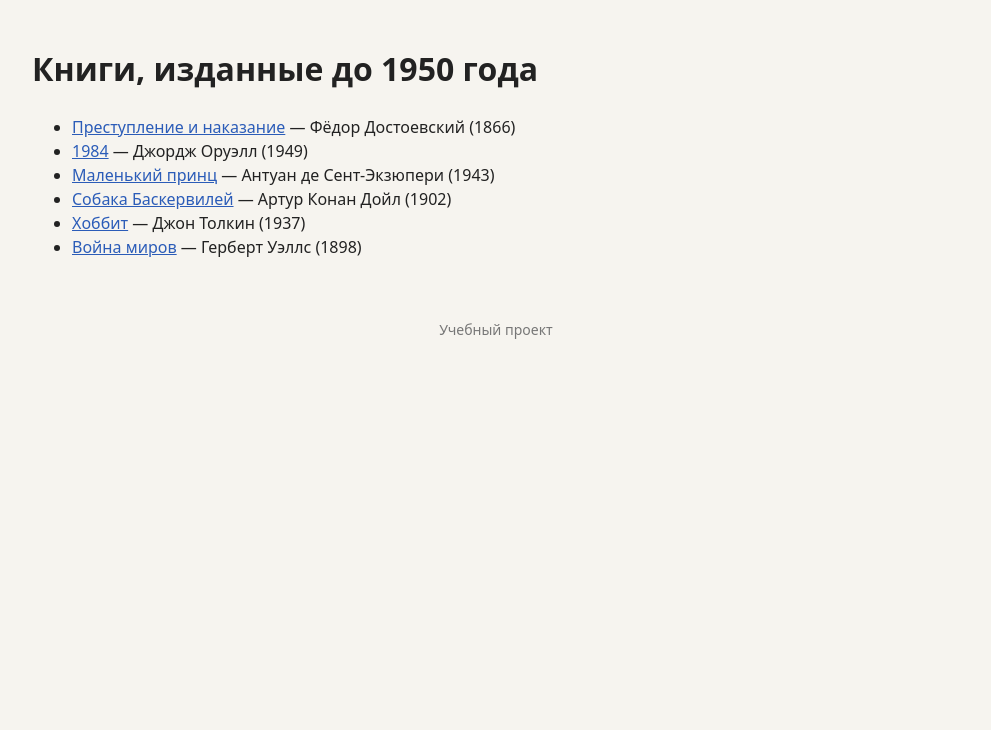
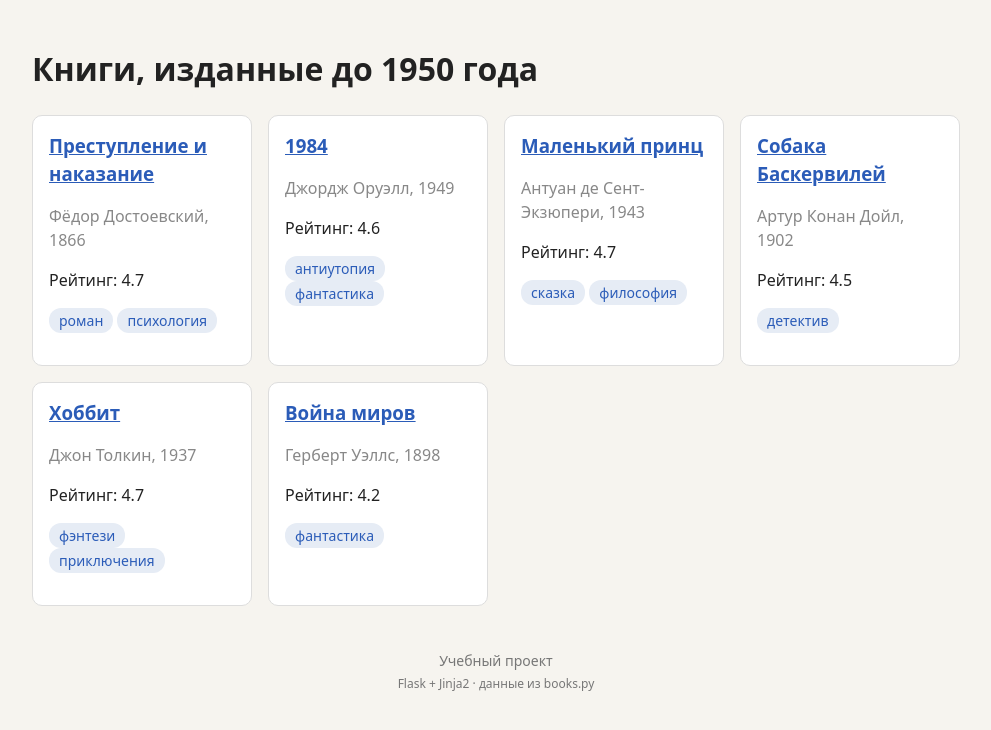
Before and after one commit to kulikov-dima/knigi, a Flask app: page /classic in a window 1280 px wide. Shown: the part 54-784 px from the top of the page, without its empty margins (144-1135 px from the left). Run offline with Flask 3, Linux system fonts and the light colour scheme.

Commit message:
practice 7

```diff
--- a/static/style.css
+++ b/static/style.css
@@ -32,3 +32,4 @@ a { color: #2b5cb8; }
 .table tr.even { background: #eef1f6; }
 
 .footer { text-align: center; padding: 20px; color: #777; font-size: 14px; }
+.footer-note { margin: 4px 0 0; font-size: 12px; }
--- a/templates/base.html
+++ b/templates/base.html
@@ -7,18 +7,15 @@
   <link rel="stylesheet" href="{{ url_for('static', filename='style.css') }}">
 </head>
 <body>
-  <nav class="nav">
-    <a class="logo" href="{{ url_for('index') }}">📚 Книжная полка</a>
-    <a href="{{ url_for('index') }}" class="{{ 'current' if active == 'index' else '' }}">Карточки</a>
-    <a href="{{ url_for('table') }}" class="{{ 'current' if active == 'table' else '' }}">Таблица</a>
-    <a href="{{ url_for('classic') }}" class="{{ 'current' if active == 'classic' else '' }}">Классика</a>
-    <a href="{{ url_for('about') }}" class="{{ 'current' if active == 'about' else '' }}">О сайте</a>
-  </nav>
+  {% include "partials/nav.html" %}
 
   <main>
     {% block content %}{% endblock %}
   </main>
 
-  <footer class="footer">{% block footer %}Учебный проект{% endblock %}</footer>
+  <footer class="footer">
+    {% block footer %}Учебный проект{% endblock %}
+    {% include "partials/footer.html" %}
+  </footer>
 </body>
 </html>
--- a/templates/classic.html
+++ b/templates/classic.html
@@ -4,12 +4,11 @@
 
 {% block content %}
   <h1>Книги, изданные до 1950 года</h1>
-  <ul>
+
+  {# 7.3 — та же карточка, что и на главной #}
+  <div class="grid">
     {% for book in books if book.year < 1950 %}
-      <li>
-        <a href="{{ url_for('book', book_id=book.id) }}">{{ book.title }}</a>
-        — {{ book.author }} ({{ book.year }})
-      </li>
+      {% include "partials/book_card.html" %}
     {% endfor %}
-  </ul>
+  </div>
 {% endblock %}
--- /dev/null
+++ b/templates/partials/book_card.html
@@ -0,0 +1,20 @@
+<article class="card">
+  <h3 class="{{ 'top' if book.rating is defined and book.rating >= 4.5 else '' }}">
+    <a href="{{ url_for('book', book_id=book.id) }}">{{ book.title }}</a>
+  </h3>
+  <p class="muted">{{ book.author }}, {{ book.year }}</p>
+
+  {% if book.rating is defined %}
+    <p>Рейтинг: {{ book.rating }}</p>
+  {% else %}
+    <p class="muted">Нет оценки</p>
+  {% endif %}
+
+  <p>
+    {% for genre in book.genres %}
+      <a class="tag" href="{{ url_for('index', genre=genre) }}">{{ genre }}</a>
+    {% else %}
+      <span class="muted">Жанр не указан</span>
+    {% endfor %}
+  </p>
+</article>
--- /dev/null
+++ b/templates/partials/footer.html
@@ -0,0 +1 @@
+<p class="footer-note">Flask + Jinja2 · данные из books.py</p>
--- /dev/null
+++ b/templates/partials/nav.html
@@ -0,0 +1,7 @@
+<nav class="nav">
+  <a class="logo" href="{{ url_for('index') }}">📚 Книжная полка</a>
+  <a href="{{ url_for('index') }}" class="{{ 'current' if active == 'index' else '' }}">Карточки</a>
+  <a href="{{ url_for('table') }}" class="{{ 'current' if active == 'table' else '' }}">Таблица</a>
+  <a href="{{ url_for('classic') }}" class="{{ 'current' if active == 'classic' else '' }}">Классика</a>
+  <a href="{{ url_for('about') }}" class="{{ 'current' if active == 'about' else '' }}">О сайте</a>
+</nav>
```
Also changed, not shown: templates/index.html (+2 -14 lines), README.md.
